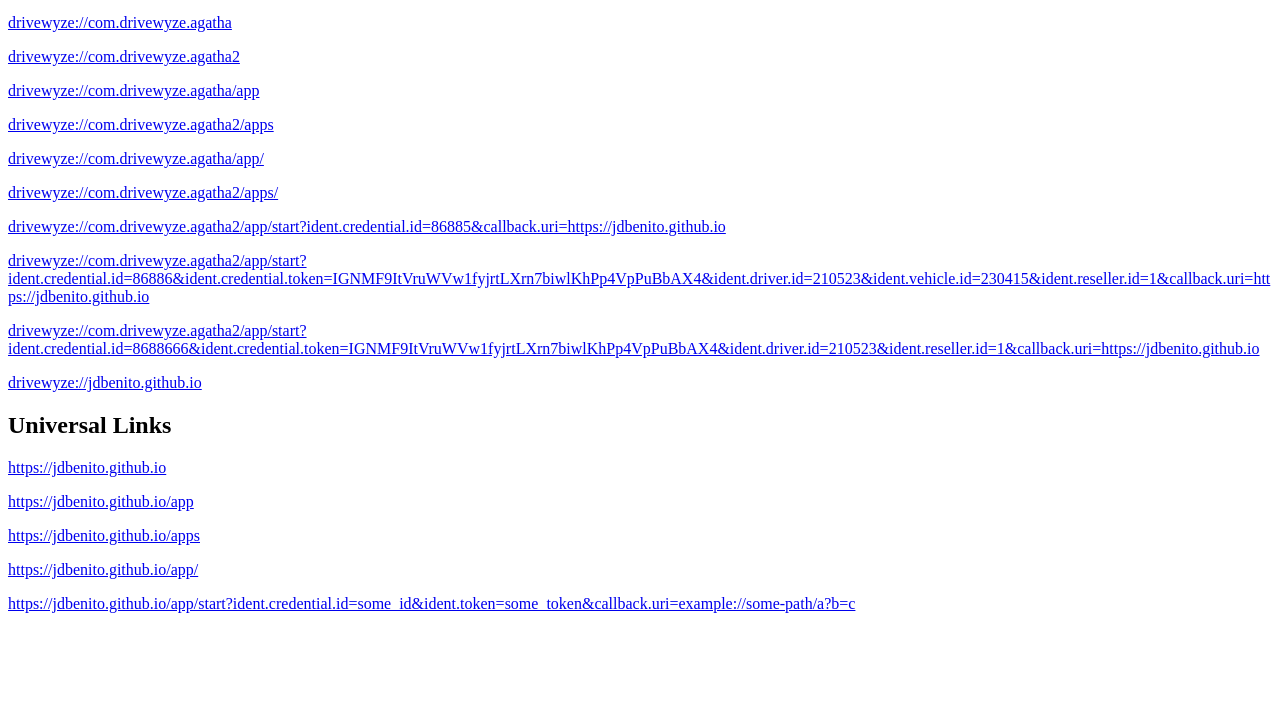
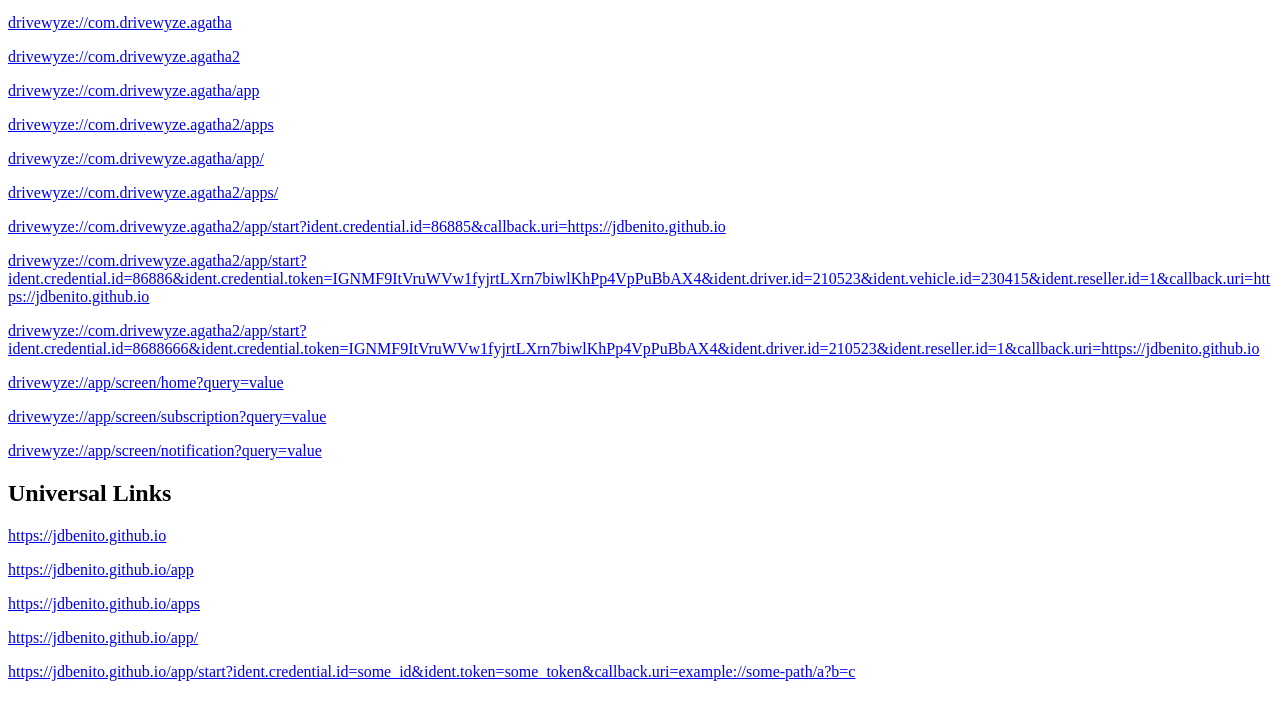
Before and after one commit to bashar13/deeplinks, a plain HTML site: page index.html in a window 1280 px wide. Shown: the part 75-794 px from the top of the page. Drawn offline with Linux system fonts and the light colour scheme.

Commit message:
new links

```diff
--- a/index.html
+++ b/index.html
@@ -45,7 +45,9 @@
 
     <a href="drivewyze://com.drivewyze.agatha2/app/start?ident.credential.id=8688666&ident.credential.token=IGNMF9ItVruWVw1fyjrtLXrn7biwlKhPp4VpPuBbAX4&ident.driver.id=210523&ident.reseller.id=1&callback.uri=https://jdbenito.github.io">drivewyze:&#47;&#47;com.drivewyze.agatha2&#47;app&#47;start?ident.credential.id=8688666&ident.credential.token=IGNMF9ItVruWVw1fyjrtLXrn7biwlKhPp4VpPuBbAX4&ident.driver.id=210523&ident.reseller.id=1&callback.uri=https:&#47;&#47;jdbenito.github.io</a><p/>
 
-    <a href="drivewyze://jdbenito.github.io">drivewyze:&#47;&#47;jdbenito.github.io</a><p/>
+    <a href="drivewyze://app/screen/home?query=value">drivewyze:&#47;&#47;app&#47;screen&#47;home?query=value</a><p/>
+    <a href="drivewyze://app/screen/subscription?query=value">drivewyze:&#47;&#47;app&#47;screen&#47;subscription?query=value</a><p/>
+    <a href="drivewyze://app/screen/notification?query=value">drivewyze:&#47;&#47;app&#47;screen&#47;notification?query=value</a><p/>
 
 
     <h2>Universal Links</h2>
```
